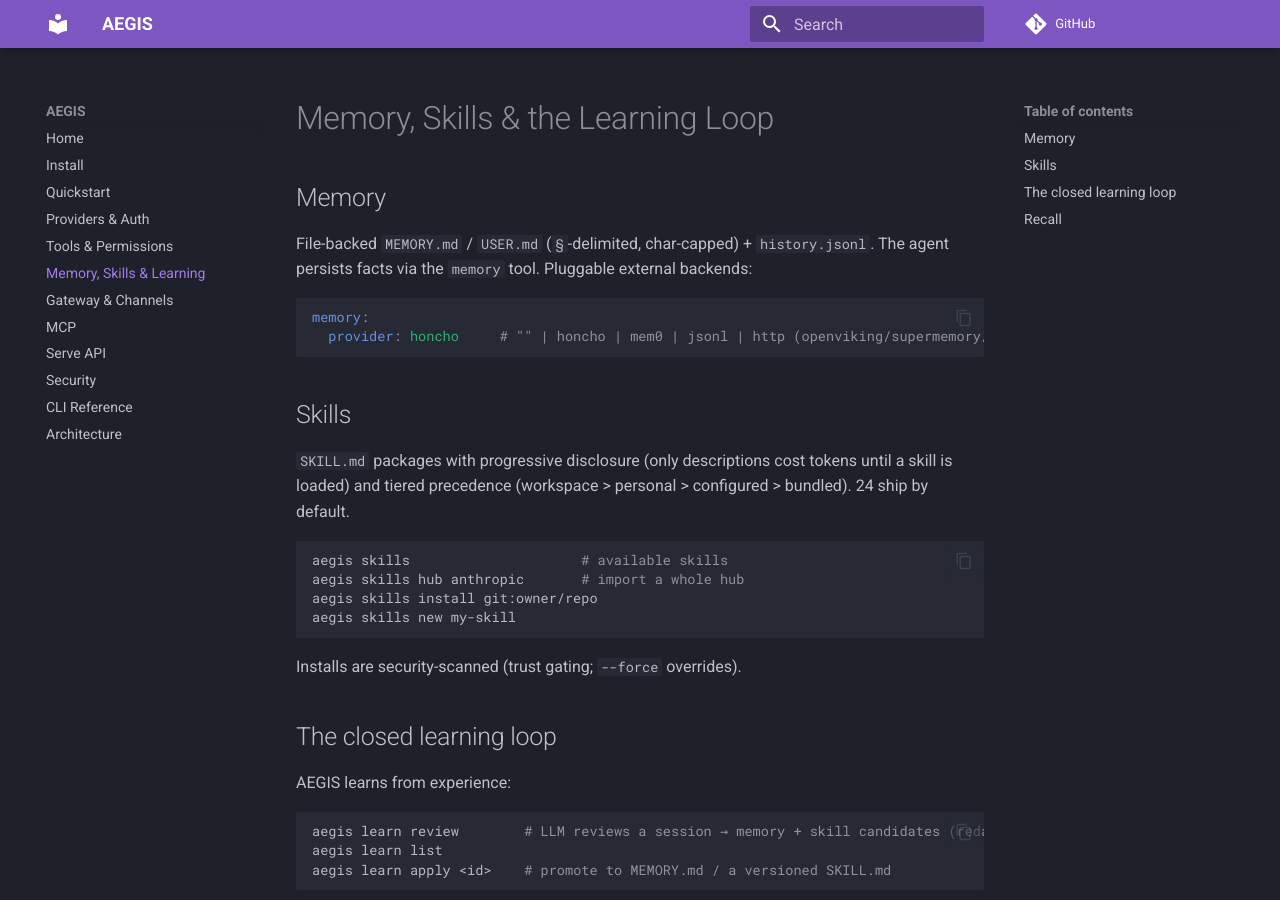
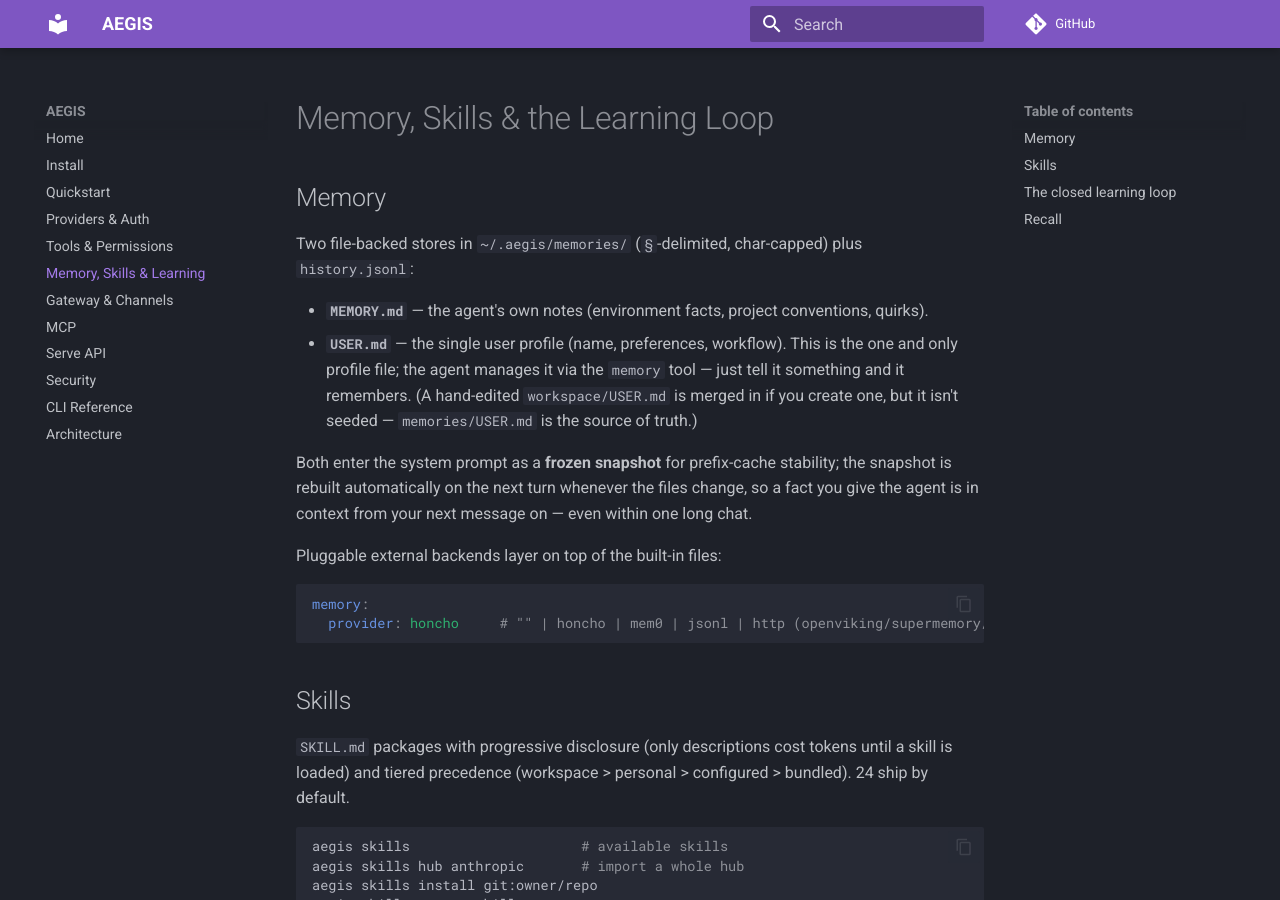
Before and after one commit to Alien0013/aegis, an MkDocs documentation site: the page built from docs/memory-skills.md, in a window 1280 px wide and 900 px high. Built offline with MkDocs 1.6.1 and Material for MkDocs 9.7.7, drawn with Linux system fonts in a browser that asks for light colours; comment, search, counter and statistics services are not loaded.

Commit message:
Memory: one canonical USER.md (memories/), matching Hermes — stop seeding workspace/USER.md
Hermes has exactly one USER.md (~/.hermes/memories/USER.md, memory-tool
managed); there is no workspace USER.md. AEGIS was seeding workspace/USER.md as
a hand-edit template AND writing memories/USER.md — two files with the same
name, the confusion the field report flagged.

Now onboarding seeds only SOUL.md / AGENTS.md / README.md; memories/USER.md is
the single source of truth for the user profile. A hand-edited workspace/USER.md
is still merged if one already exists (no breakage for current installs), but
it's no longer created. README + docs updated; Workspace docstring corrected
(user_profile() was always dead code — which is why the earlier patch to it
did nothing).

````diff
--- a/docs/memory-skills.md
+++ b/docs/memory-skills.md
@@ -2,8 +2,20 @@
 
 ## Memory
 
-File-backed `MEMORY.md` / `USER.md` (`§`-delimited, char-capped) + `history.jsonl`. The
-agent persists facts via the `memory` tool. Pluggable external backends:
+Two file-backed stores in `~/.aegis/memories/` (`§`-delimited, char-capped) plus
+`history.jsonl`:
+
+- **`MEMORY.md`** — the agent's own notes (environment facts, project conventions, quirks).
+- **`USER.md`** — the single user profile (name, preferences, workflow). This is the
+  one and only profile file; the agent manages it via the `memory` tool — just tell it
+  something and it remembers. (A hand-edited `workspace/USER.md` is merged in if you
+  create one, but it isn't seeded — `memories/USER.md` is the source of truth.)
+
+Both enter the system prompt as a **frozen snapshot** for prefix-cache stability; the
+snapshot is rebuilt automatically on the next turn whenever the files change, so a fact
+you give the agent is in context from your next message on — even within one long chat.
+
+Pluggable external backends layer on top of the built-in files:
 
 ```yaml
 memory:
````
Also changed, not shown: 3 other files.
